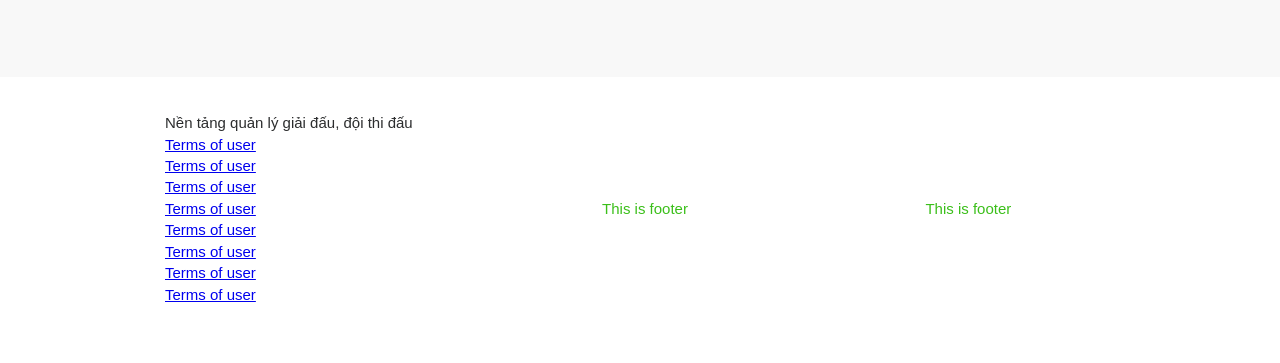
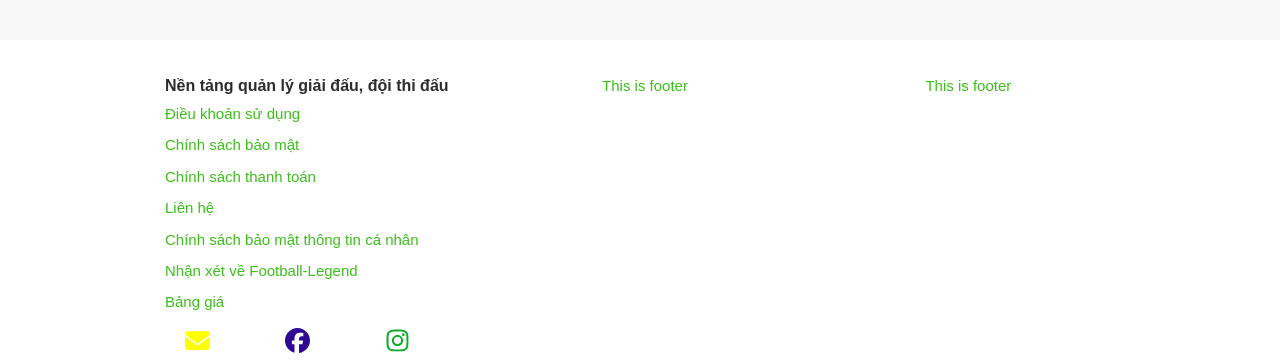
Before and after one commit to TCTR7/FOOTBALL-LEGEND, a Vue app in the folder spa-web-app/: page / in a window 1280 px wide. Shown: the part 460-823 px from the top of the page. Before the commit the page ends 800 px from the top, so only its background shows below. Built offline with nearby package versions, Linux system fonts and the light colour scheme.

Commit message:
add footer left

```diff
--- a/spa-web-app/src/components/Footer.vue
+++ b/spa-web-app/src/components/Footer.vue
@@ -2,15 +2,25 @@
     <div id="AppFooter" class="footer-wraper">
         <div class="container box-center">
             <div class="item left">
-                <p style="color: rgb(44, 45, 46);">{{$t('make_tournament_system')}}</p>
-                <router-link to="/">Terms of user</router-link>
-                <router-link to="/">Terms of user</router-link>
-                <router-link to="/">Terms of user</router-link>
-                <router-link to="/">Terms of user</router-link>
-                <router-link to="/">Terms of user</router-link>
-                <router-link to="/">Terms of user</router-link>
-                <router-link to="/">Terms of user</router-link>
-                <router-link to="/">Terms of user</router-link>
+                <p style="color: rgb(44, 45, 46); font-weight: 600; font-size: 16px;">{{ $t('make_tournament_system') }}</p>
+                <router-link class="link sub-item" to="/">{{ $t('terms_of_user') }}</router-link>
+                <router-link class="link sub-item" to="/">{{ $t('privacy_policy') }}</router-link>
+                <router-link class="link sub-item" to="/">{{ $t('payment_policy') }}</router-link>
+                <router-link class="link sub-item" to="/">{{ $t('contact') }}</router-link>
+                <router-link class="link sub-item" to="/">{{ $t('information_security_policy') }}</router-link>
+                <router-link class="link sub-item" to="/">{{ $t('comments_on_football_legend') }}</router-link>
+                <router-link class="link sub-item" to="/">{{ $t('nav_pricing') }}</router-link>
+                <div class="icons">
+                    <router-link class="link icon-item" to="/">
+                        <font-awesome-icon class="icon" style="color: yellow;" :icon="['fa', 'envelope']" />
+                    </router-link>
+                    <router-link class="link icon-item" to="/">
+                        <font-awesome-icon class="icon" style="color: rgb(47, 9, 150);" :icon="['fab', 'facebook']" />
+                    </router-link>
+                    <router-link class="link icon-item" to="/">
+                        <font-awesome-icon class="icon" style="color: rgb(11, 171, 40);" :icon="['fab', 'instagram']" />
+                    </router-link>
+                </div>
             </div>
             <div class="item center">
                 This is footer
@@ -28,6 +38,7 @@ export default {
 </script>
 <style lang="scss" scoped>
 @import "../../public/assets/scss/common.scss";
+
 .footer-wraper {
     height: 300px;
     background-color: #fff;
@@ -43,13 +54,32 @@ export default {
             padding: 5px;
             display: flex;
             flex-direction: column;
-            justify-content: center;
-            align-items: center;
+
+            .sub-item {
+                color: $main-color;
+                margin: 5px 0;
+            }
         }
 
         .left {
             text-align: left;
             margin-left: 10px;
+
+            .icons {
+                display: flex;
+                align-items: flex-start;
+                justify-content: flex-start;
+
+                .icon-item {
+                    max-width: 100px;
+                    .icon {
+                        width: 25px;
+                        height: 25px;
+                        margin: 10px 20px;
+                    }
+                }
+
+            }
         }
 
         .center {
--- a/spa-web-app/src/localization/gb.js
+++ b/spa-web-app/src/localization/gb.js
@@ -24,6 +24,7 @@ export default {
     terms_of_user: "Terms of user",
     privacy_policy: "Privacy policy",
     payment_policy: "Payment policy",
+    contact: "Contact",
     information_security_policy: "Information security policy",
     comments_on_football_legend: "Comments on Football-Legend",
 };
--- a/spa-web-app/src/localization/vn.js
+++ b/spa-web-app/src/localization/vn.js
@@ -21,9 +21,10 @@ export default {
     nav_account_logout: "Đăng xuất",
     notifications: "Thông báo",
     make_tournament_system: "Nền tảng quản lý giải đấu, đội thi đấu",
-    terms_of_user: "Diều khoản sử dụng",
+    terms_of_user: "Điều khoản sử dụng",
     privacy_policy: "Chính sách bảo mật",
     payment_policy: "Chính sách thanh toán",
+    contact: "Liên hệ",
     information_security_policy: "Chính sách bảo mật thông tin cá nhân",
     comments_on_football_legend: "Nhận xét về Football-Legend",
 };
```
Also changed, not shown: spa-web-app/src/fontawesome/index.js (+8 -1 lines).
